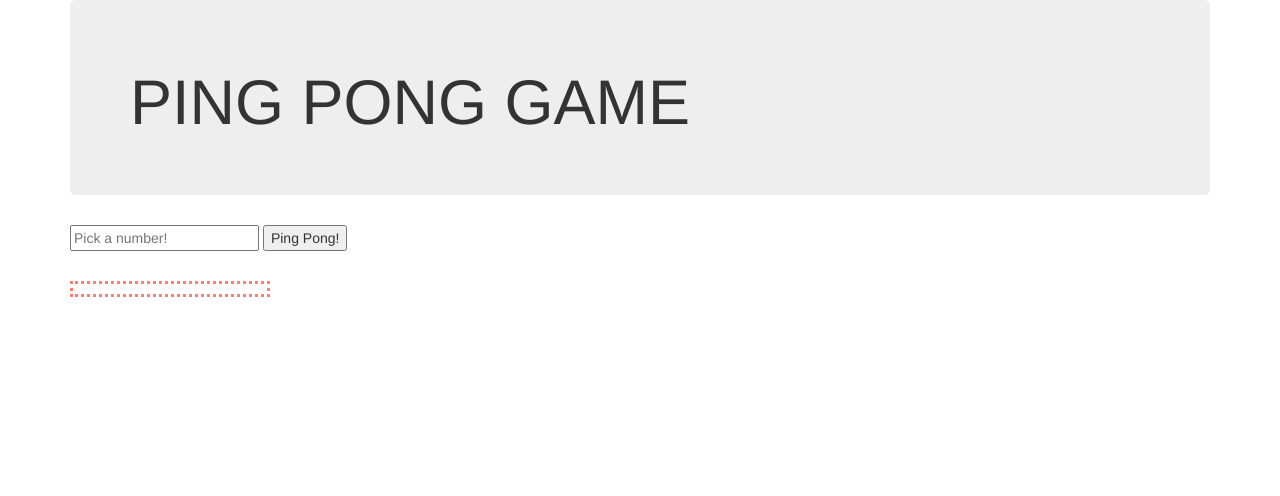
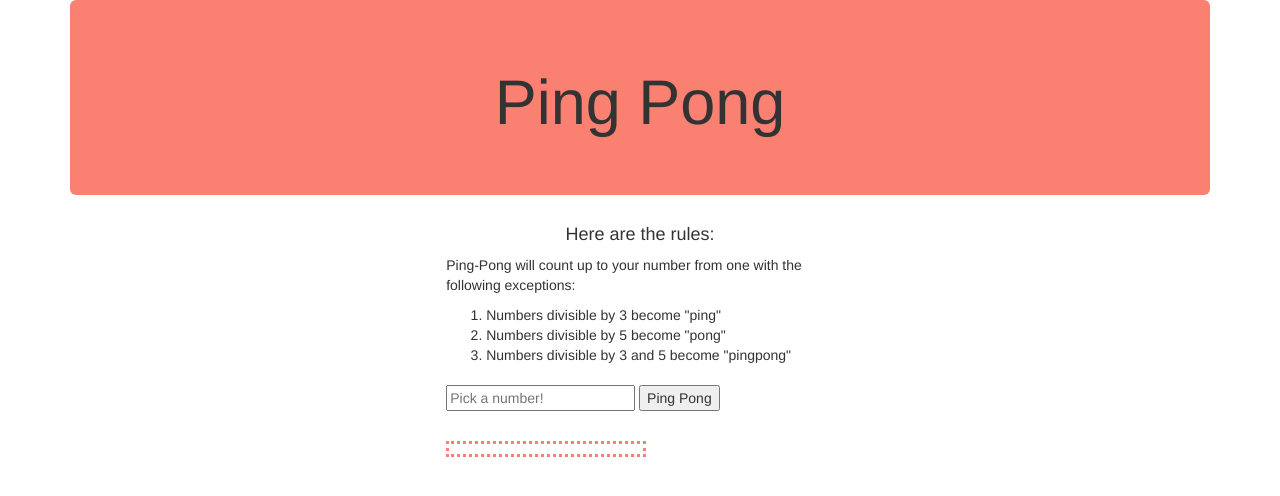
Before and after one commit to rifley/ping-pong, a plain HTML site: page index.html in a window 1280 px wide. Drawn offline with nearby package versions, Linux system fonts and the light colour scheme.

Commit message:
reorganize index.html, add to README.md

```diff
--- a/css/styles.css
+++ b/css/styles.css
@@ -8,3 +8,27 @@
   length: auto;
   margin-top: 30px;
 }
+
+.jumbotron {
+  background: salmon;
+}
+
+.jumbotron h1 {
+  text-align: center;
+
+}
+
+.rules {
+  margin-left: 33%;
+  margin-right: 33%;
+}
+
+.rules h4 {
+  text-align: center;
+}
+
+#bottomHalf {
+  margin-left: 33%;
+  margin-right: 33%;
+  margin-top: 20px;
+}
--- a/index.html
+++ b/index.html
@@ -10,11 +10,21 @@
   <body>
     <div class="container">
       <div class="jumbotron">
-        <h1>PING PONG GAME</h1>
+        <h1>Ping Pong</h1>
       </div>
+      <div class="rules">
+        <h4>Here are the rules:</h4>
+        <p>Ping-Pong will count up to your number from one with the following exceptions:</p>
+        <ol>
+          <li>Numbers divisible by 3 become "ping"</li>
+          <li>Numbers divisible by 5 become "pong"</li>
+          <li>Numbers divisible by 3 and 5 become "pingpong"</li>
+        </ol>
+      </div>
+      <div id="bottomHalf">
         <form id="formOne">
           <input id="userInput" type="number" placeholder="Pick a number!">
-        <button type="submit">Ping Pong!</button>
+          <button type="submit">Ping Pong</button>
         </form>
         <div class="foot">
           <ul id="userOutput">
@@ -22,5 +32,6 @@
           </ul>
         </div>
       </div>
+    </div>
   </body>
 </html>
```
Also changed, not shown: 1 other file. Lines whose indentation alone changed are shown as unchanged.
